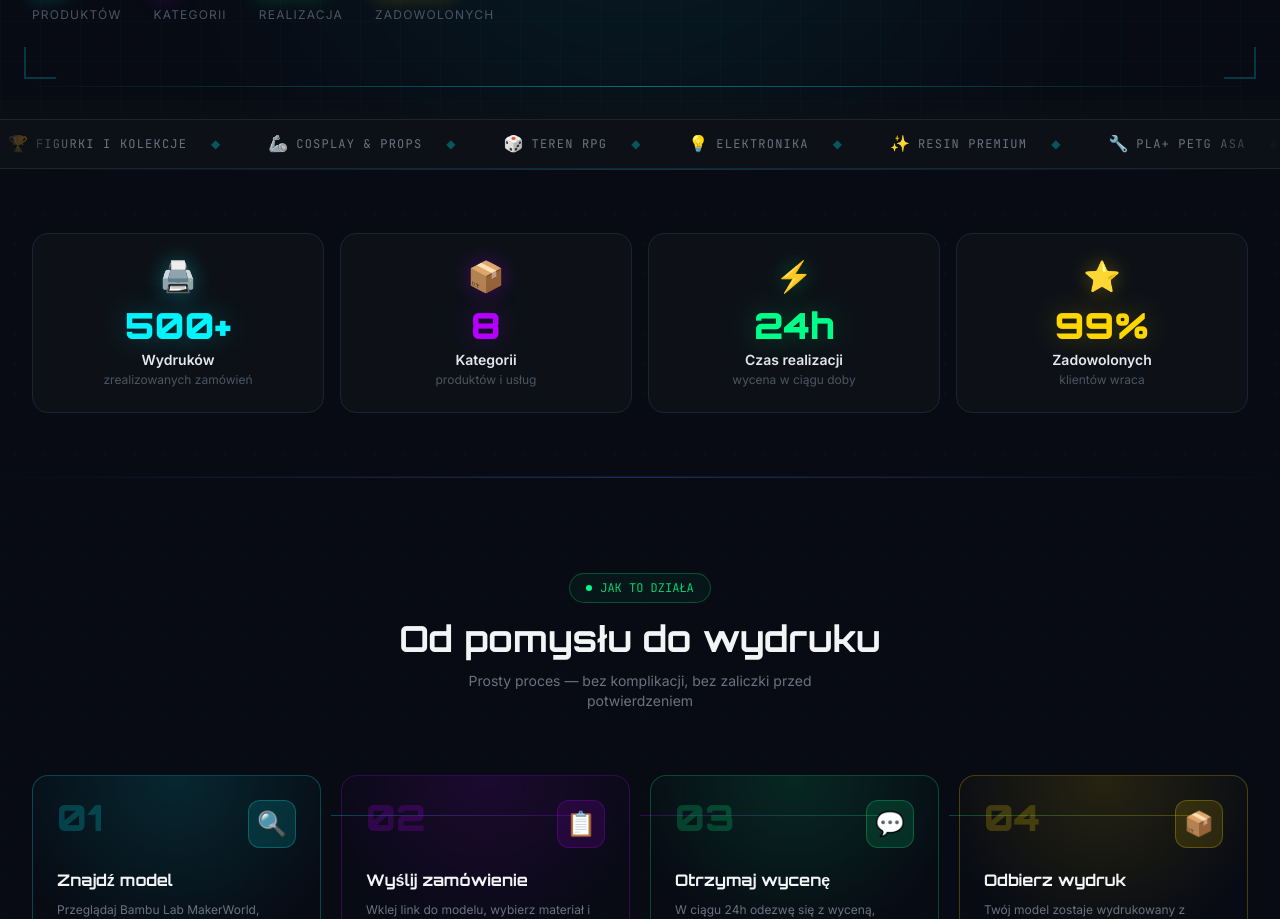
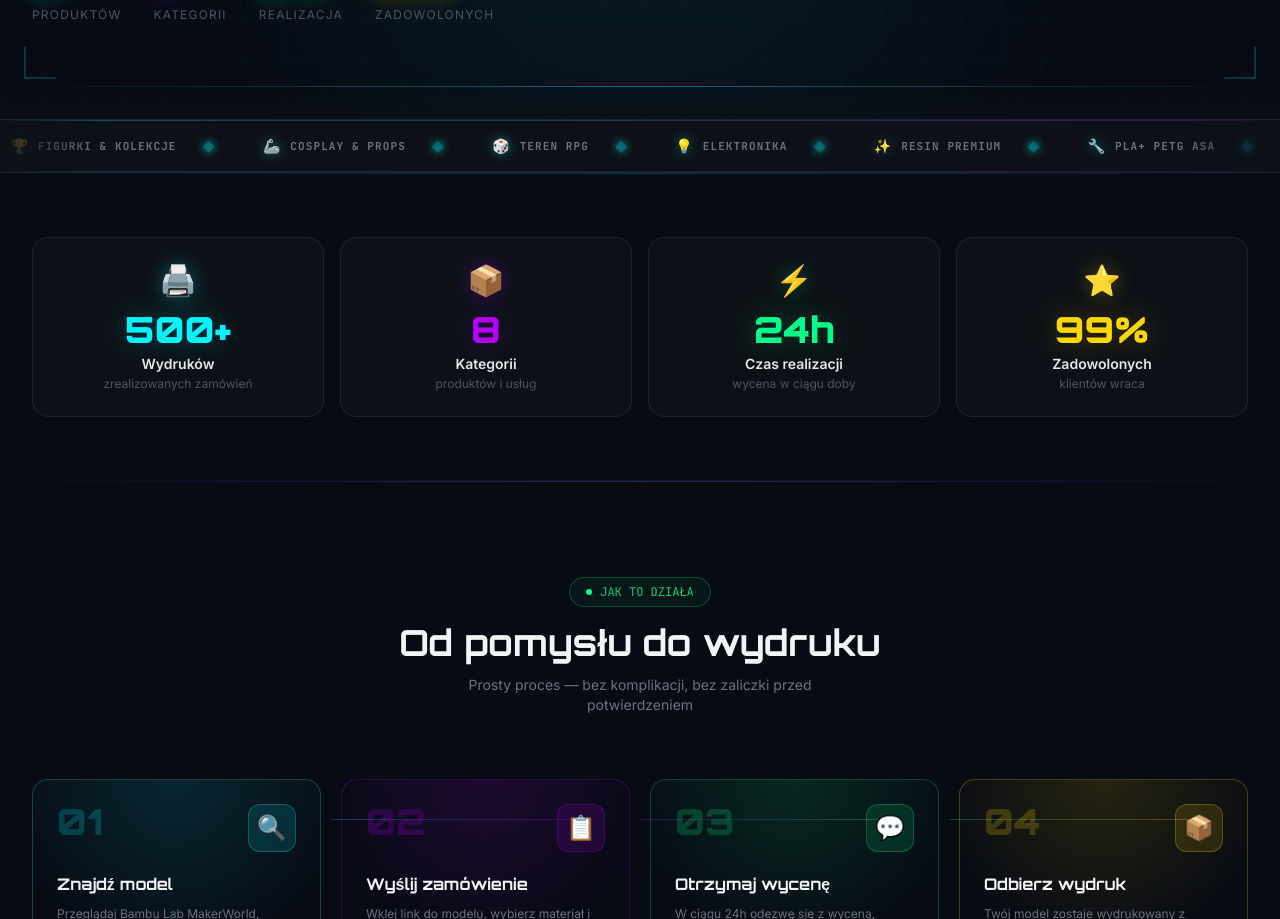
Before and after one commit to tymix228/project, a Next.js app: page / in a window 1280 px wide. Shown: the part 805-1724 px from the top of the page. Built offline with nearby package versions, Linux system fonts and the light colour scheme; no server answers; the database is empty.

Commit message:
style: enhance MarqueeBanner with gradient top/bottom lines and neon icon glow
Co-Authored-By: Claude Sonnet 4.6 <noreply@anthropic.com>

```diff
--- a/components/home/MarqueeBanner.tsx
+++ b/components/home/MarqueeBanner.tsx
@@ -2,7 +2,7 @@ const items = [
   { icon: '🖨️', text: 'Druk 3D FDM' },
   { icon: '⚡', text: 'Realizacja 24h' },
   { icon: '🎮', text: 'Dla Graczy' },
-  { icon: '🏆', text: 'Figurki i Kolekcje' },
+  { icon: '🏆', text: 'Figurki & Kolekcje' },
   { icon: '🦾', text: 'Cosplay & Props' },
   { icon: '🎲', text: 'Teren RPG' },
   { icon: '💡', text: 'Elektronika' },
@@ -17,26 +17,41 @@ export default function MarqueeBanner() {
   const doubled = [...items, ...items]
 
   return (
-    <div className="relative overflow-hidden py-3 bg-dark-surface border-y border-dark-border">
-      {/* Gradient maski po bokach */}
-      <div className="absolute left-0 top-0 bottom-0 w-20 bg-gradient-to-r from-dark-surface to-transparent z-10 pointer-events-none" />
-      <div className="absolute right-0 top-0 bottom-0 w-20 bg-gradient-to-l from-dark-surface to-transparent z-10 pointer-events-none" />
+    <div className="relative overflow-hidden bg-dark-surface border-y border-dark-border">
+      {/* Top & bottom accent lines */}
+      <div className="absolute top-0 left-0 right-0 h-px bg-gradient-gaming opacity-30" />
+      <div className="absolute bottom-0 left-0 right-0 h-px bg-gradient-gaming opacity-15" />
 
-      {/* Track */}
+      {/* Gradient masks on sides */}
+      <div className="absolute left-0 top-0 bottom-0 w-24 bg-gradient-to-r from-dark-surface to-transparent z-10 pointer-events-none" />
+      <div className="absolute right-0 top-0 bottom-0 w-24 bg-gradient-to-l from-dark-surface to-transparent z-10 pointer-events-none" />
+
+      <div className="py-3.5">
         <div className="marquee-track select-none">
           {doubled.map((item, i) => (
             <div
               key={i}
-            className="inline-flex items-center gap-2 px-6 text-xs font-mono"
+              className="inline-flex items-center gap-2.5 px-6"
             >
-            <span className="text-base">{item.icon}</span>
-            <span className="text-gray-500 uppercase tracking-widest whitespace-nowrap">
+              <span
+                className="text-sm"
+                style={{ filter: 'drop-shadow(0 0 6px rgba(0,245,255,0.4))' }}
+              >
+                {item.icon}
+              </span>
+              <span className="text-[11px] font-bold text-gray-500 uppercase tracking-widest whitespace-nowrap font-mono">
                 {item.text}
               </span>
-            <span className="ml-4 text-neon-cyan/30">◆</span>
+              <span
+                className="ml-4 text-neon-cyan/20 font-mono"
+                style={{ textShadow: '0 0 8px rgba(0,245,255,0.6)' }}
+              >
+                ◆
+              </span>
             </div>
           ))}
         </div>
       </div>
+    </div>
   )
 }
```
Lines whose indentation alone changed are shown as unchanged.
